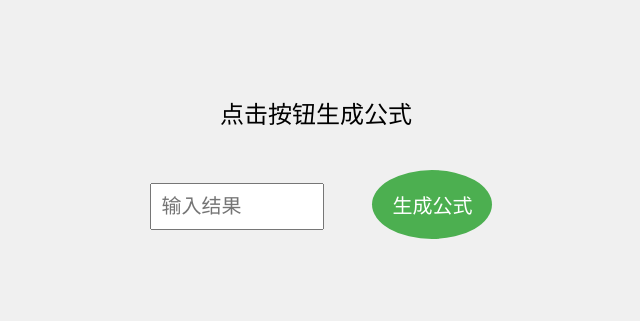
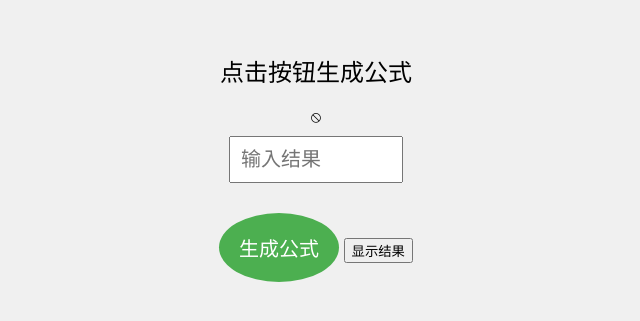
Before and after one commit to MaxMTIAN/Decimals, a plain HTML site: page index.html in a window 1280 px wide. Shown: the part 241-562 px from the top of the page, without its empty margins (324-964 px from the left). Drawn offline with Linux system fonts and the light colour scheme.

Commit message:
Update index.html

```diff
--- a/index.html
+++ b/index.html
@@ -3,15 +3,18 @@
 <head>
     <meta charset="UTF-8">
     <meta name="viewport" content="width=device-width, initial-scale=1.0">
-    <title>小数乘除练习器</title>
+    <title>动态数学公式生成器</title>
     <link rel="stylesheet" href="style.css">
 </head>
 <body>
     <div class="container">
         <div id="formula" class="formula">点击按钮生成公式</div>
+        <div class="rotated-equals">⦸</div>
         <input type="number" step="0.001" id="resultInput" class="result-input" placeholder="输入结果" onblur="checkResult()">
-        <div id="resultIcon" class="result-icon"></div>
+        <div class="spacer"></div>
         <button onclick="generateFormula()" class="round-button">生成公式</button>
+        <button onclick="showCorrectResult()" class="rect-button">显示结果</button>
+        <div id="correctResult" class="correct-result"></div>
     </div>
     <script src="script.js"></script>
 </body>
```
